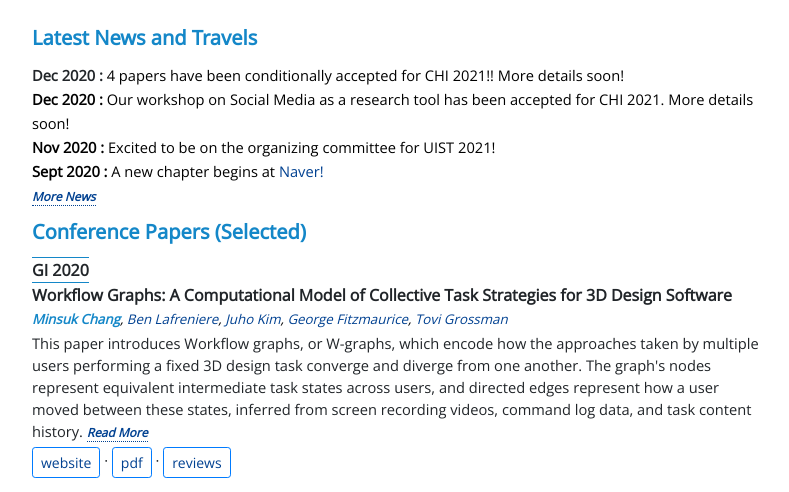
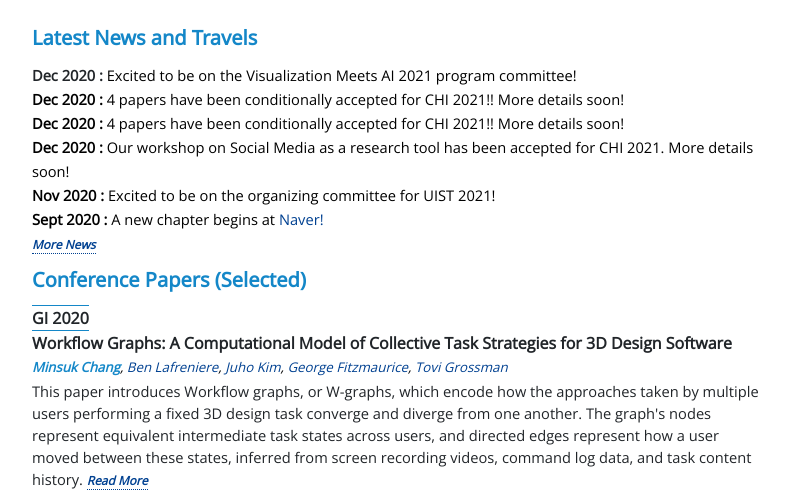
Before and after one commit to minsukchang/old_hompage, a plain HTML site: page index.html in a window 1280 px wide. Shown: the part 315-807 px from the top of the page, without its empty margins (243-1032 px from the left). Drawn offline with nearby package versions, Linux system fonts and the light colour scheme.

Commit message:
vis-ai 2021 workshop committee

```diff
--- a/index.html
+++ b/index.html
@@ -87,7 +87,8 @@
             <div class="col-md-2"> </div>
             <div class="col-md-8">
                 <div class="pub">Latest News and Travels</div>
-                <span class="date">Dec 2020 :</span><span class="news"> 4 papers have been conditionally accepted for CHI 2021!! More details soon! <br>
+                <span class="date">Dec 2020 :</span><span class="news"> Excited to be on the<a hred="https://vis-meets-ai.bitbucket.io/"> Visualization Meets AI 2021 </a>program committee! <br>
+                <span class="date">Dec 2020 :</span><span class="news"> 4 papers have been conditionally accepted for CHI 2021!! More details soon! <br>                <span class="date">Dec 2020 :</span><span class="news"> 4 papers have been conditionally accepted for CHI 2021!! More details soon! <br>
 		<span class="date">Dec 2020 :</span><span class="news"> Our workshop on Social Media as a research tool has been accepted for CHI 2021. More details soon! <br>
 		<span class="date">Nov 2020 :</span><span class="news"> Excited to be on the organizing committee for UIST 2021! <br>
 		<span class="date">Sept 2020 :</span><span class="news"> A new chapter begins at <a href="https://www.navercorp.com/en">Naver!</a><br>
```
